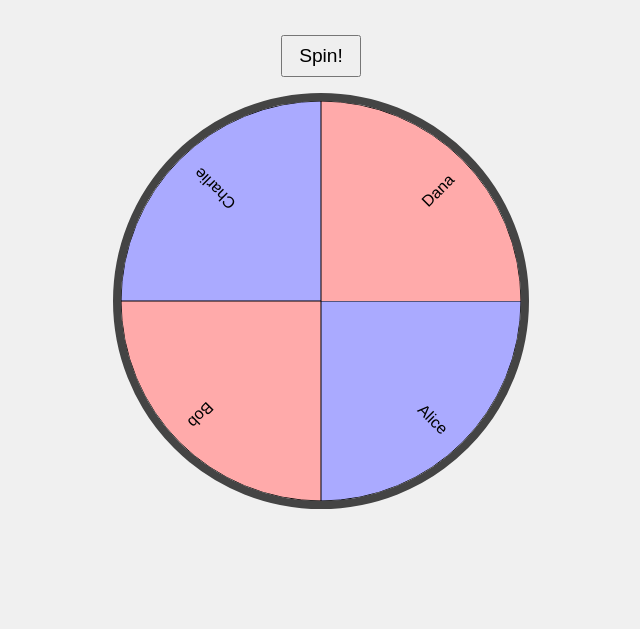
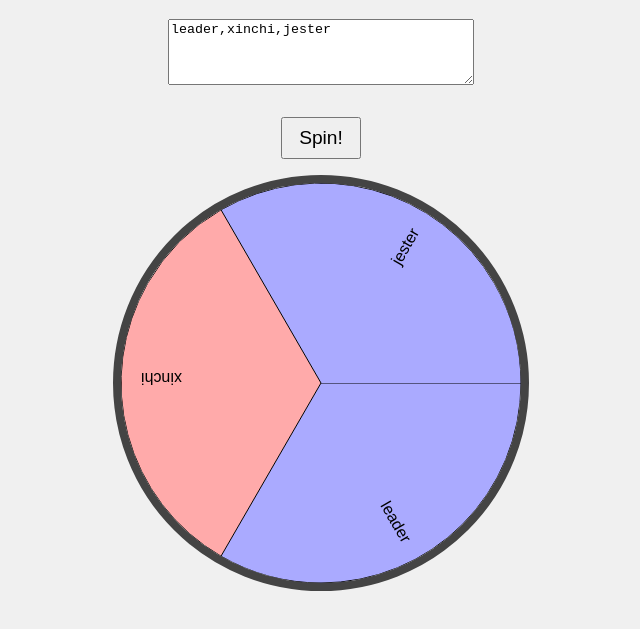
Before and after one commit to Yet06/spinner, a plain HTML site: page index.html in a window 1280 px wide. Shown: the part 101-730 px from the top of the page, without its empty margins (319-959 px from the left). Drawn offline with Linux system fonts and the light colour scheme.

Commit message:
Add files via upload

```diff
--- a/index.html
+++ b/index.html
@@ -21,7 +21,6 @@
     .input-area {
       margin-bottom: 1rem;
       width: 300px;
-      display: none;
     }
     #spinButton {
       padding: 0.5rem 1rem;
@@ -54,9 +53,10 @@
 
       // 🎯 Secret probability weights set only in code
       const secretWeights = {
-        "Leader 2.97^2": 40,
+        "Leader": 5,
         "Xinchi": 1,
         "Jester": 1,
+
       };
 
       function parseNames(input) {
@@ -133,8 +133,8 @@
         spinWheel();
       };
 
-      // Default startup
-      namesInput.value = "Alice, Bob, Charlie, Dana";
+      // Startup
+      namesInput.value = "leader,xinchi,jester";
       parseNames(namesInput.value);
       drawWheel();
     });
```
